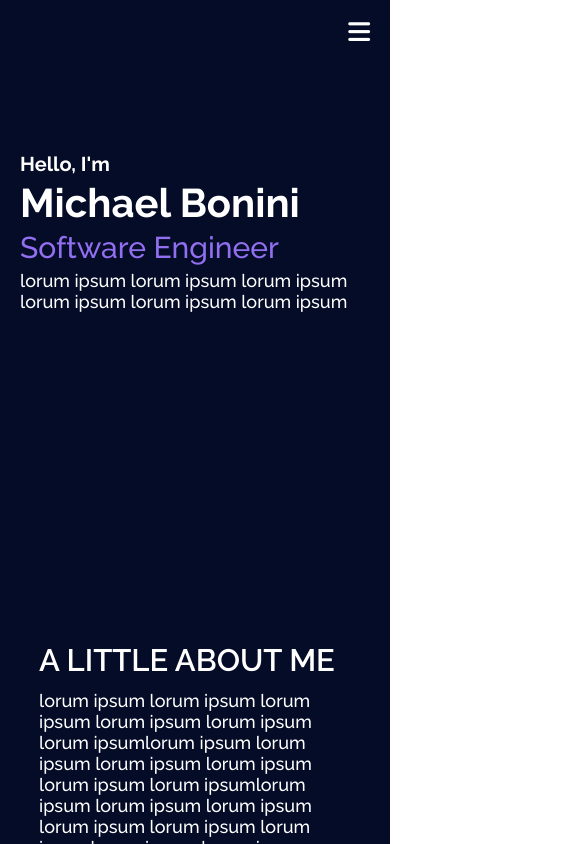
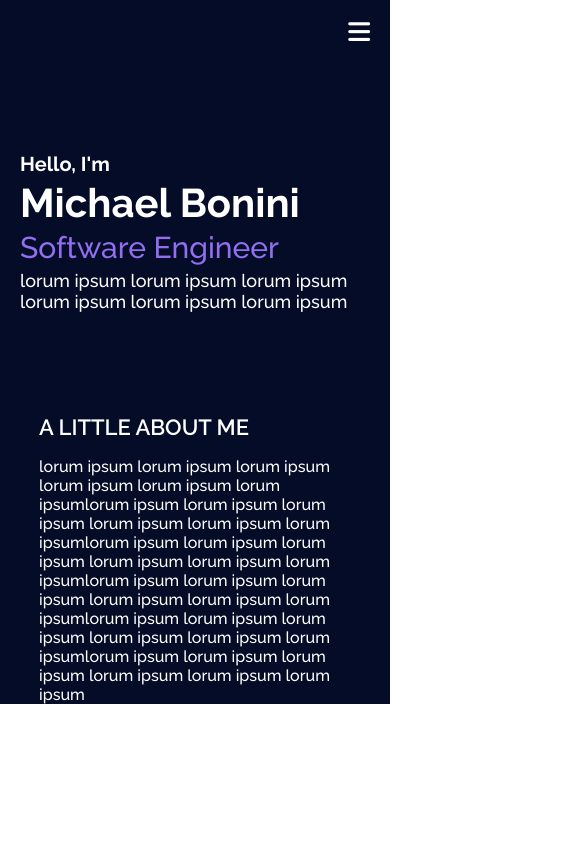
Before and after one commit to mkbonini/mb-portfolio, a React (Create React App) app: page / in a window 390 px wide. Shown: the top 844 px of the page, 585 px wide, since content can reach past the window. Built offline with nearby package versions, Linux system fonts and the light colour scheme.

Commit message:
Fix mobile responsiveness

```diff
--- a/src/components/About.tsx
+++ b/src/components/About.tsx
@@ -8,7 +8,7 @@ const AboutBody = styled.div`
   /* flex-direction: column */
 	justify-content: center;
   margin-top: 14vh;
-  margin-bottom: 10vh;
+  /* margin-bottom: 10vh; */
   /* width: 80vw */
 
   #about {
@@ -33,7 +33,14 @@ const AboutBody = styled.div`
     }
 
   @media screen and (max-width: 600px) {
+    margin-top: 10vh;
+    h3 {
+      font-size: 22px;
+    }
 
+    .aboutText {
+      font-size: 16px;
+    }
   }
 `;
 
--- a/src/components/Welcome.tsx
+++ b/src/components/Welcome.tsx
@@ -63,10 +63,8 @@ const WelcomeBody = styled.div`
     margin-top: 10vh;
 
     .imageSide {
-      visibility: hidden;
-      width: 0%;
+      display: none;
     }
-
     .intro {
       width: 100%;
       padding-left: 20px;
```
